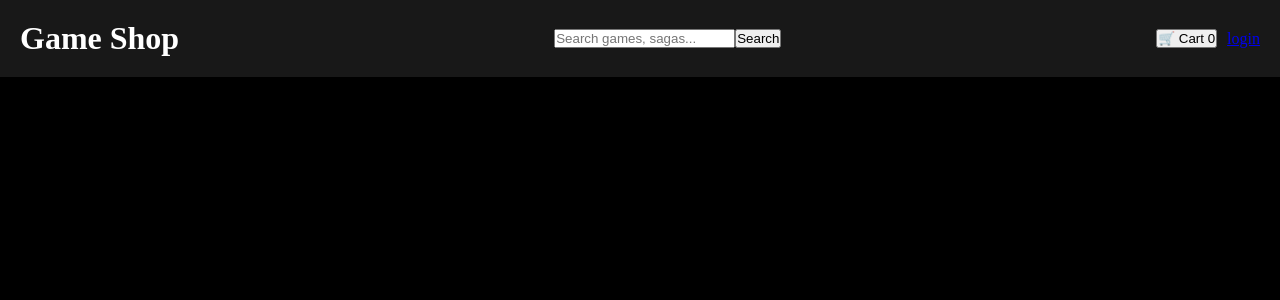
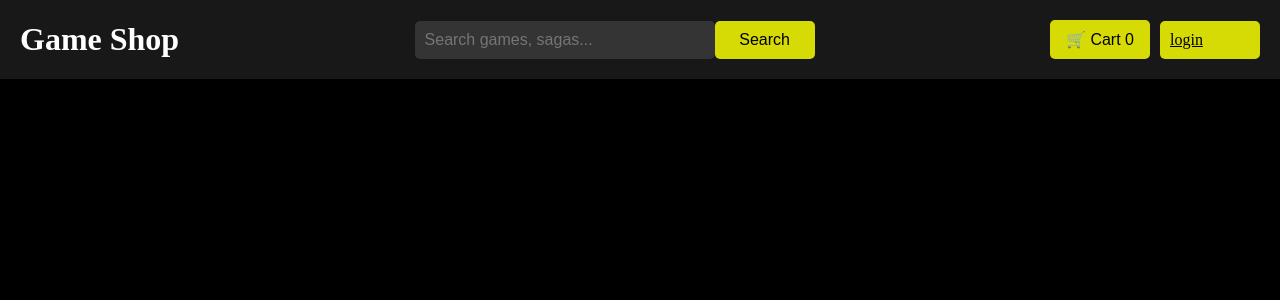
Before and after one commit to dragoestlop/web_project, a PHP site: page / in a window 1280 px wide. Shown: the top 300 px of the page. Run offline with PHP 8.4, Linux system fonts and the light colour scheme.

Commit message:
Mejora visual

```diff
--- a/styles.css
+++ b/styles.css
@@ -1,8 +1,9 @@
 :root {
 --background-color: #000000;
 --header-color: #181818;
---accent-color: #00df5e;
+--accent-color: rgb(214, 218, 5);
 --text-color: #ffffff;
+--input-color: #353434;
 }
 /*
 Universal reset that allow us to have control over the website
@@ -36,6 +37,29 @@ Headers objects
     display: flex;
     justify-content: center;
     align-items: center;
+/*
+    We have to change the color of the input and the button to match the header color
+*/
+}
+.search-container input{
+    padding: 10px;
+    border-radius: 5px;
+    border: none;
+    outline: none;
+    font-size: 16px;
+    width: 300px;
+    background-color: var(--input-color);
+    color: var(--text-color);
+}
+.search-container button{
+    padding: 10px;
+    border-radius: 5px;
+    border: none;
+    outline: none;
+    font-size: 16px;
+    width: 100px;
+    background-color: var(--accent-color);
+    color: var(--background-color);
 }
 
 .logo {
@@ -47,3 +71,32 @@ Headers objects
     gap: 10px; /* This allow us to have space between the buttons */
     align-items: center;
 }
+
+.user-controls .btn-icon{
+    padding: 10px;
+    border-radius: 5px;
+    border: none;
+    outline: none;
+    font-size: 16px;
+    width: 100px;
+    background-color: var(--accent-color);
+    color: var(--background-color);}
+
+.user-controls .btn-login{
+    padding: 10px;
+    border-radius: 5px;
+    border: none;
+    outline: none;
+    font-size: 16px;
+    width: 100px;
+    background-color: var(--accent-color);
+    color: var(--background-color);
+}
+/*We make it interactive with our cursor */
+.user-controls .btn-login:hover,
+.user-controls .btn-icon:hover,
+.search-container button:hover{
+    background-color: var(--background-color);
+    color: var(--accent-color);
+    cursor: pointer;
+}
```
